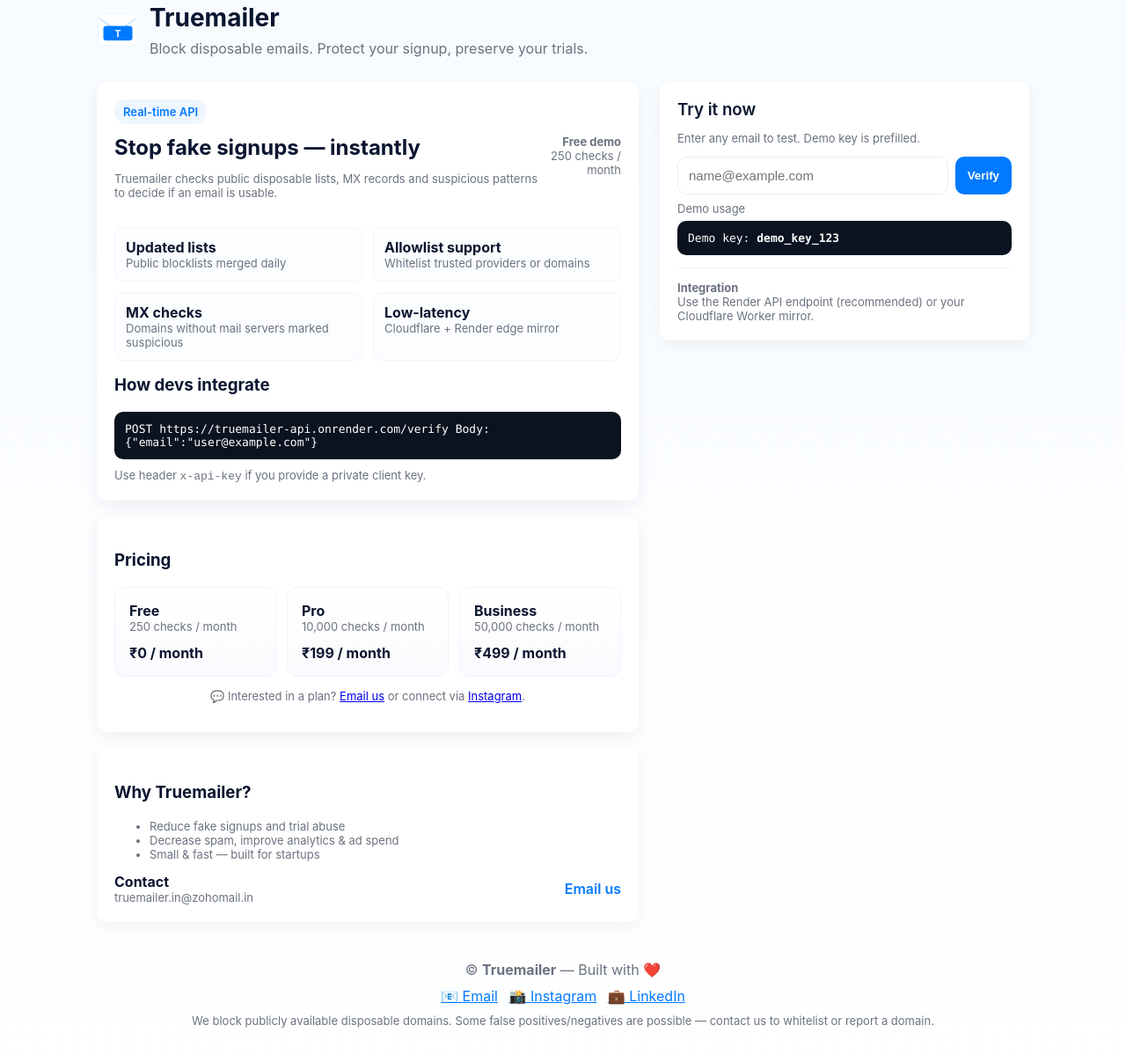
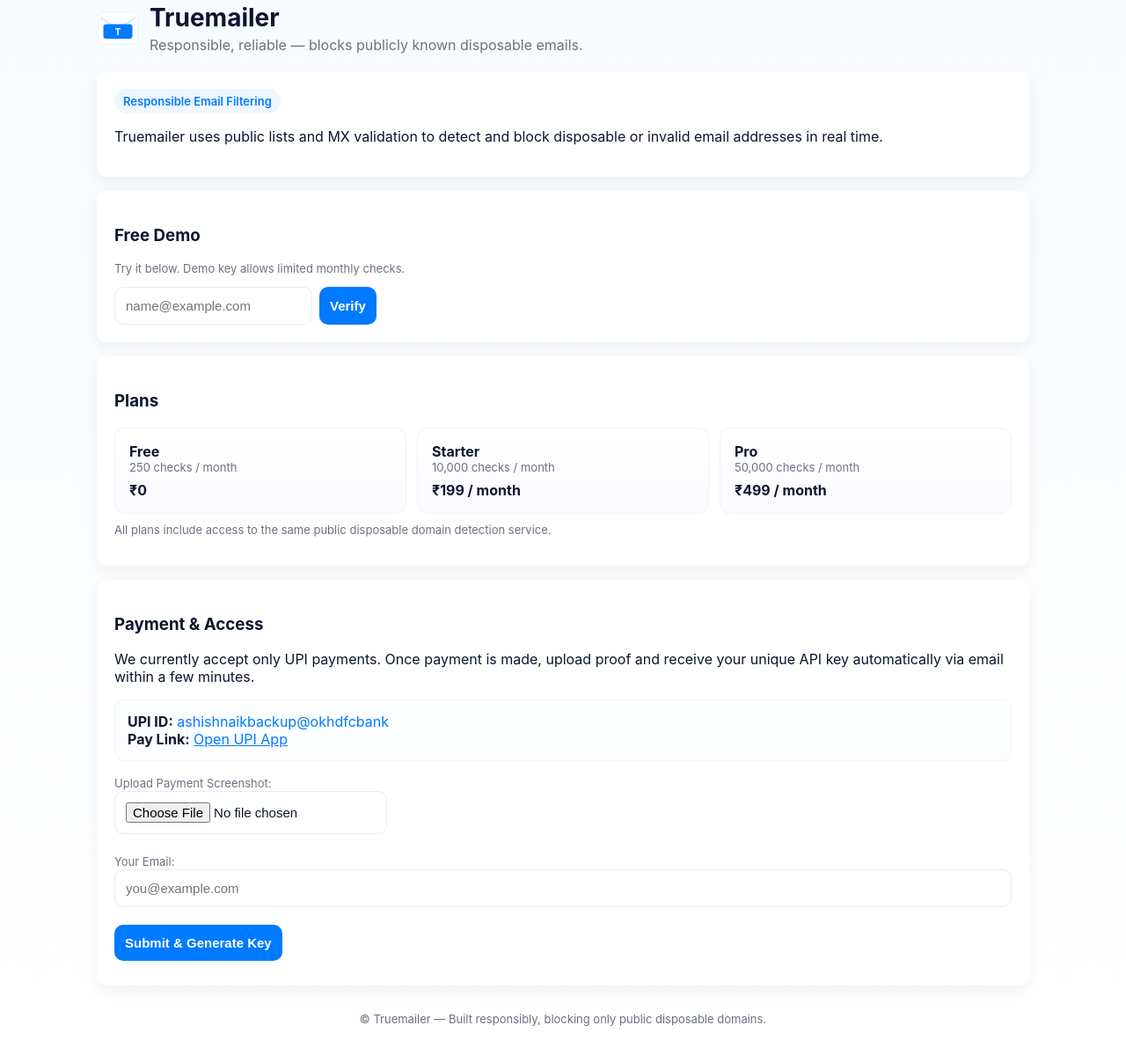
Before and after one commit to truemailer/website, a plain HTML site: page index.html in a window 1280 px wide. Shown: the part 53-1260 px from the top of the page at 88% size. Drawn offline with Linux system fonts and the light colour scheme.

Commit message:
Update index.html

```diff
--- a/index.html
+++ b/index.html
@@ -3,57 +3,46 @@
 <head>
   <meta charset="utf-8" />
   <meta name="viewport" content="width=device-width,initial-scale=1" />
-  <title>Truemailer — Block disposable emails</title>
-  <meta name="description" content="Truemailer — real-time email verification API. Block disposable/temporary emails and accept only trusted providers." />
-  <link rel="icon" href="data:," />
+  <title>Truemailer — Public Disposable Email Blocker</title>
+  <meta name="description" content="Truemailer verifies emails in real-time to block publicly available disposable or temporary addresses." />
   <style>
-    :root{
+    :root {
       --bg:#f7fbff;
-      --card:#ffffff;
+      --card:#fff;
       --accent:#007aff;
       --muted:#6b7280;
       --dark:#0b1530;
+      --radius:12px;
       --success:#16a34a;
       --danger:#ef4444;
-      --radius:12px;
       font-family: Inter, system-ui, -apple-system, "Segoe UI", Roboto, "Helvetica Neue", Arial;
     }
-    *{box-sizing:border-box}
-    body{margin:0;background:linear-gradient(180deg,var(--bg),#fff);color:var(--dark);-webkit-font-smoothing:antialiased}
-    .container{max-width:1100px;margin:36px auto;padding:20px}
-    header{display:flex;align-items:center;gap:18px}
-    .logo{display:flex;align-items:center;gap:12px}
-    .logo svg{width:48px;height:48px}
-    h1{font-size:28px;margin:0}
-    p.lead{margin:8px 0 0;color:var(--muted)}
-    .grid{display:grid;grid-template-columns:1fr 420px;gap:24px;margin-top:28px}
-    .card{background:var(--card);border-radius:var(--radius);box-shadow:0 6px 18px rgba(11,21,48,0.06);padding:20px}
-    .demo-title{font-weight:600;margin:0 0 8px}
-    .input-row{display:flex;gap:8px}
-    input[type="text"]{flex:1;padding:12px;border-radius:10px;border:1px solid #e6edf6;font-size:15px}
-    button.primary{background:var(--accent);color:#fff;padding:12px 14px;border-radius:10px;border:0;font-weight:600;cursor:pointer}
-    .result{margin-top:12px;padding:12px;border-radius:10px;background:#f0f6ff;color:var(--dark)}
-    .result.good{border-left:6px solid var(--success)}
-    .result.bad{border-left:6px solid var(--danger)}
-    .small{font-size:13px;color:var(--muted)}
-    .features{display:grid;grid-template-columns:repeat(2,1fr);gap:12px;margin-top:18px}
-    .feature{background:#fbfdff;padding:12px;border-radius:10px;border:1px solid #eef6ff}
-    .pricing{display:flex;gap:12px;margin-top:18px}
-    .plan{flex:1;padding:16px;border-radius:12px;background:linear-gradient(180deg,#fff,#fbfbff);border:1px solid #eef2ff}
-    footer{text-align:center;color:var(--muted);margin-top:26px;padding:18px 0}
-    @media(max-width:900px){.grid{grid-template-columns:1fr}.logo svg{width:42px;height:42px}.container{padding:12px}}
-    .tag{display:inline-block;background:#eef6ff;color:var(--accent);padding:6px 10px;border-radius:999px;font-weight:600;font-size:13px}
-    .api-snippet{background:#0b1220;color:#fff;padding:12px;border-radius:10px;font-family:ui-monospace, SFMono-Regular, Menlo, Monaco, "Roboto Mono", monospace;font-size:13px}
-    .contact-row{display:flex;gap:12px;align-items:center}
-    .contact-row a{color:var(--accent);text-decoration:none;font-weight:600}
-    .foot-note{font-size:13px;color:var(--muted);margin-top:10px}
+    * {box-sizing:border-box}
+    body {margin:0;background:linear-gradient(180deg,var(--bg),#fff);color:var(--dark);}
+    .container {max-width:1100px;margin:36px auto;padding:20px}
+    header {display:flex;align-items:center;gap:12px;margin-bottom:20px}
+    h1 {margin:0;font-size:28px}
+    p.lead {color:var(--muted);margin:4px 0 0}
+    .card {background:var(--card);border-radius:var(--radius);box-shadow:0 6px 18px rgba(0,0,0,0.05);padding:20px;margin-top:16px}
+    .tag {display:inline-block;background:#eef6ff;color:var(--accent);padding:6px 10px;border-radius:999px;font-weight:600;font-size:13px}
+    .small {font-size:13px;color:var(--muted)}
+    input, button {font-size:15px;border-radius:10px;padding:12px;border:1px solid #e6edf6}
+    button {background:var(--accent);color:#fff;border:none;cursor:pointer;font-weight:600}
+    .result {margin-top:12px;padding:12px;border-radius:10px;background:#f0f6ff}
+    .result.good {border-left:6px solid var(--success)}
+    .result.bad {border-left:6px solid var(--danger)}
+    .pricing {display:flex;gap:12px;flex-wrap:wrap}
+    .plan {flex:1;min-width:220px;padding:16px;border-radius:12px;border:1px solid #eef2ff;background:linear-gradient(180deg,#fff,#fbfbff)}
+    footer {text-align:center;color:var(--muted);margin-top:30px;font-size:13px}
+    @media(max-width:900px){.pricing{flex-direction:column}}
+    .upi-box {background:#fbfdff;padding:14px;border:1px solid #eef6ff;border-radius:10px;margin-top:12px}
+    .input-row {display:flex;gap:8px;margin-top:8px}
   </style>
 </head>
 <body>
   <div class="container">
     <header>
-      <div class="logo">
-        <svg viewBox="0 0 64 64" fill="none" xmlns="http://www.w3.org/2000/svg" aria-hidden="true">
+      <svg width="48" height="48" viewBox="0 0 64 64" fill="none" xmlns="http://www.w3.org/2000/svg">
         <rect x="2" y="8" width="60" height="48" rx="8" fill="#fff" stroke="#e6f0ff"/>
         <path d="M6 16l26 18L58 16" stroke="#cfe8ff" stroke-width="2.5" stroke-linecap="round" stroke-linejoin="round"/>
         <rect x="10" y="26" width="44" height="22" rx="4" fill="#007aff"/>
@@ -61,187 +50,113 @@
       </svg>
       <div>
         <h1>Truemailer</h1>
-          <p class="lead">Block disposable emails. Protect your signup, preserve your trials.</p>
-        </div>
+        <p class="lead">Responsible, reliable — blocks publicly known disposable emails.</p>
       </div>
     </header>
 
-    <div class="grid">
-      <div>
     <div class="card">
-          <div style="display:flex;justify-content:space-between;align-items:center">
-            <div>
-              <div class="tag">Real-time API</div>
-              <h2 style="margin:12px 0 4px">Stop fake signups — instantly</h2>
-              <p class="small">Truemailer checks public disposable lists, MX records and suspicious patterns to decide if an email is usable.</p>
-            </div>
-            <div style="text-align:right" class="small">
-              <div style="font-weight:700">Free demo</div>
-              <div>250 checks / month</div>
-            </div>
+      <div class="tag">Responsible Email Filtering</div>
+      <p>Truemailer uses public lists and MX validation to detect and block disposable or invalid email addresses in real time.</p>
     </div>
 
-          <div class="features">
-            <div class="feature">
-              <strong>Updated lists</strong>
-              <div class="small">Public blocklists merged daily</div>
+    <div class="card">
+      <h3>Free Demo</h3>
+      <p class="small">Try it below. Demo key allows limited monthly checks.</p>
+      <div class="input-row">
+        <input id="demo-email" type="text" placeholder="name@example.com">
+        <button id="check-btn">Verify</button>
       </div>
-            <div class="feature">
-              <strong>Allowlist support</strong>
-              <div class="small">Whitelist trusted providers or domains</div>
-            </div>
-            <div class="feature">
-              <strong>MX checks</strong>
-              <div class="small">Domains without mail servers marked suspicious</div>
-            </div>
-            <div class="feature">
-              <strong>Low-latency</strong>
-              <div class="small">Cloudflare + Render edge mirror</div>
-            </div>
+      <div id="loader" class="small" style="display:none;margin-top:6px">⏳ Checking…</div>
+      <div id="result" class="result" style="display:none"></div>
     </div>
 
-          <h3 style="margin-top:16px">How devs integrate</h3>
-          <div class="api-snippet" id="api-snippet">
-POST https://truemailer-api.onrender.com/verify
-Body: {"email":"user@example.com"}
-          </div>
-          <div class="foot-note">Use header <code>x-api-key</code> if you provide a private client key.</div>
-        </div>
-
-        <div class="card" style="margin-top:18px">
-          <h3>Pricing</h3>
+    <div class="card">
+      <h3>Plans</h3>
       <div class="pricing">
         <div class="plan">
           <strong>Free</strong>
           <div class="small">250 checks / month</div>
-              <div style="margin-top:12px;font-weight:700">₹0 / month</div>
+          <div style="margin-top:8px;font-weight:700">₹0</div>
+        </div>
+        <div class="plan">
+          <strong>Starter</strong>
+          <div class="small">10,000 checks / month</div>
+          <div style="margin-top:8px;font-weight:700">₹199 / month</div>
         </div>
         <div class="plan">
           <strong>Pro</strong>
-              <div class="small">10,000 checks / month</div>
-              <div style="margin-top:12px;font-weight:700">₹199 / month</div>
-            </div>
-            <div class="plan">
-              <strong>Business</strong>
           <div class="small">50,000 checks / month</div>
-              <div style="margin-top:12px;font-weight:700">₹499 / month</div>
+          <div style="margin-top:8px;font-weight:700">₹499 / month</div>
         </div>
       </div>
-
-          <p class="small" style="margin-top:14px;text-align:center">
-            💬 Interested in a plan? <a href="mailto:truemailer.in@zohomail.in">Email us</a> or connect via
-            <a href="https://instagram.com/truemailer.in" target="_blank">Instagram</a>.
-          </p>
+      <p class="small" style="margin-top:10px">All plans include access to the same public disposable domain detection service.</p>
     </div>
 
-        <div class="card" style="margin-top:18px">
-          <h3>Why Truemailer?</h3>
-          <ul class="small">
-            <li>Reduce fake signups and trial abuse</li>
-            <li>Decrease spam, improve analytics & ad spend</li>
-            <li>Small & fast — built for startups</li>
-          </ul>
-          <div style="margin-top:12px" class="contact-row">
-            <div>
-              <strong>Contact</strong>
-              <div class="small">truemailer.in@zohomail.in</div>
-            </div>
-            <div style="margin-left:auto">
-              <a href="mailto:support@truemailer.in">Email us</a>
-            </div>
-          </div>
-        </div>
+    <div class="card">
+      <h3>Payment & Access</h3>
+      <p>We currently accept only UPI payments. Once payment is made, upload proof and receive your unique API key automatically via email within a few minutes.</p>
+      <div class="upi-box">
+        <strong>UPI ID:</strong> <span style="color:var(--accent)">ashishnaikbackup@okhdfcbank</span><br>
+        <strong>Pay Link:</strong>
+        <a href="upi://pay?pa=ashishnaikbackup@okhdfcbank&pn=Truemailer&cu=INR" style="color:var(--accent)">Open UPI App</a>
       </div>
 
-      <!-- Demo panel -->
-      <aside>
-        <div class="card">
-          <h3 class="demo-title">Try it now</h3>
-          <p class="small">Enter any email to test. Demo key is prefilled.</p>
-
-          <div style="margin-top:12px">
-            <div class="input-row">
-              <input id="demo-email" type="text" placeholder="name@example.com" />
-              <button id="check-btn" class="primary">Verify</button>
+      <div style="margin-top:14px">
+        <label class="small">Upload Payment Screenshot:</label><br>
+        <input type="file" id="payment-proof" accept="image/*"><br><br>
+        <label class="small">Your Email:</label><br>
+        <input type="email" id="user-email" placeholder="you@example.com" style="width:100%"><br><br>
+        <button id="upload-btn">Submit & Generate Key</button>
       </div>
-
-            <div style="margin-top:8px" class="small">
-              <label>Demo usage</label>
-              <div style="margin-top:6px" class="api-snippet">Demo key: <strong>demo_key_123</strong></div>
-            </div>
-
-            <div id="result" class="result" style="display:none"></div>
-            <div id="loader" class="small" style="display:none;margin-top:8px">⏳ Checking…</div>
-          </div>
-
-          <hr style="margin:14px 0;border:none;border-top:1px solid #eef6ff"/>
-
-          <div class="small" style="color:var(--muted)">
-            <strong>Integration</strong>
-            <div>Use the Render API endpoint (recommended) or your Cloudflare Worker mirror.</div>
-          </div>
-        </div>
-      </aside>
+      <div id="upload-status" class="small" style="margin-top:8px"></div>
     </div>
 
     <footer>
-      <div>© <strong>Truemailer</strong> — Built with ❤️</div>
-      <div style="margin-top:10px;">
-        <a href="mailto:truemailer.in@zohomail.in" style="color:#007aff;margin-right:8px;">📧 Email</a>
-        <a href="https://instagram.com/truemailer.in" target="_blank" style="color:#007aff;margin-right:8px;">📸 Instagram</a>
-        <a href="https://www.linkedin.com/company/truemailerin/" target="_blank" style="color:#007aff;">💼 LinkedIn</a>
-      </div>
-      <div class="foot-note">
-        We block publicly available disposable domains. Some false positives/negatives are possible — contact us to whitelist or report a domain.
-      </div>
+      <div>© Truemailer — Built responsibly, blocking only public disposable domains.</div>
     </footer>
   </div>
 
   <script>
     const WORKER_URL = "https://truemailer-api.onrender.com/verify";
-
     const btn = document.getElementById("check-btn");
     const emailInput = document.getElementById("demo-email");
     const resultDiv = document.getElementById("result");
     const loader = document.getElementById("loader");
 
-    function showResult(obj){
-      resultDiv.style.display = "block";
-      resultDiv.className = "result " + (obj.is_disposable || obj.valid === false ? "bad" : "good");
-      if(obj.valid === false || obj.is_disposable){
-        resultDiv.innerHTML = `<strong style="color:var(--danger)">Blocked:</strong> ${obj.reason || "Disposable or invalid"}<div class="small" style="margin-top:8px">${obj.email}</div>`;
-      } else {
-        resultDiv.innerHTML = `<strong style="color:var(--success)">Allowed:</strong> ${obj.reason || "Valid"}<div class="small" style="margin-top:8px">${obj.email}</div>`;
-      }
-    }
-
     btn.addEventListener("click", async () => {
       const email = emailInput.value.trim();
-      if(!email){ resultDiv.style.display="block"; resultDiv.className="result bad"; resultDiv.innerText="Please type an email."; return; }
-      loader.style.display = "block";
-      resultDiv.style.display = "none";
-      try{
+      if(!email){ resultDiv.style.display="block"; resultDiv.className="result bad"; resultDiv.innerText="Please enter an email."; return; }
+      loader.style.display="block";
+      resultDiv.style.display="none";
+      try {
         const res = await fetch(WORKER_URL, {
           method: "POST",
-          headers: { "Content-Type": "application/json" },
+          headers: {"Content-Type":"application/json"},
           body: JSON.stringify({ email, api_key: "demo_key_123" })
         });
         const data = await res.json();
-        let parsed = { valid: true, is_disposable: false, reason: "Valid", email };
-        if(typeof data === "object"){
-          parsed.valid = data.valid !== undefined ? data.valid : (data.is_disposable === undefined ? true : !data.is_disposable);
-          parsed.is_disposable = data.is_disposable !== undefined ? data.is_disposable : (!parsed.valid);
-          parsed.reason = data.reason || data.message || (parsed.is_disposable ? "Blocked" : "Allowed");
-          parsed.email = data.email || email;
+        const allowed = !(data.is_disposable || data.valid === false);
+        resultDiv.style.display="block";
+        resultDiv.className = "result " + (allowed ? "good" : "bad");
+        resultDiv.innerHTML = allowed ? `<strong style="color:var(--success)">Allowed:</strong> ${email}` : `<strong style="color:var(--danger)">Blocked:</strong> ${email}`;
+      } catch {
+        resultDiv.style.display="block";
+        resultDiv.className="result bad";
+        resultDiv.innerText="Network error, try again later.";
+      } finally {
+        loader.style.display="none";
       }
-        showResult(parsed);
-      }catch(err){
-        resultDiv.style.display = "block";
-        resultDiv.className="result bad";
-        resultDiv.innerText = "⚠️ Network or server error. Try again later.";
-      }finally{
-        loader.style.display = "none";
-      }
+    });
+
+    // Upload handler (dummy)
+    document.getElementById("upload-btn").addEventListener("click", () => {
+      const email = document.getElementById("user-email").value.trim();
+      const file = document.getElementById("payment-proof").files[0];
+      const status = document.getElementById("upload-status");
+      if(!email || !file){ status.innerText="Please attach proof and enter email."; status.style.color="var(--danger)"; return; }
+      status.innerText="Processing payment and generating key... (automated system)";
+      status.style.color="var(--muted)";
+      setTimeout(()=>{status.innerHTML=`✅ Key generated and sent to ${email}`;status.style.color="var(--success)";},3000);
     });
   </script>
 </body>
```
Lines whose indentation alone changed are shown as unchanged.
